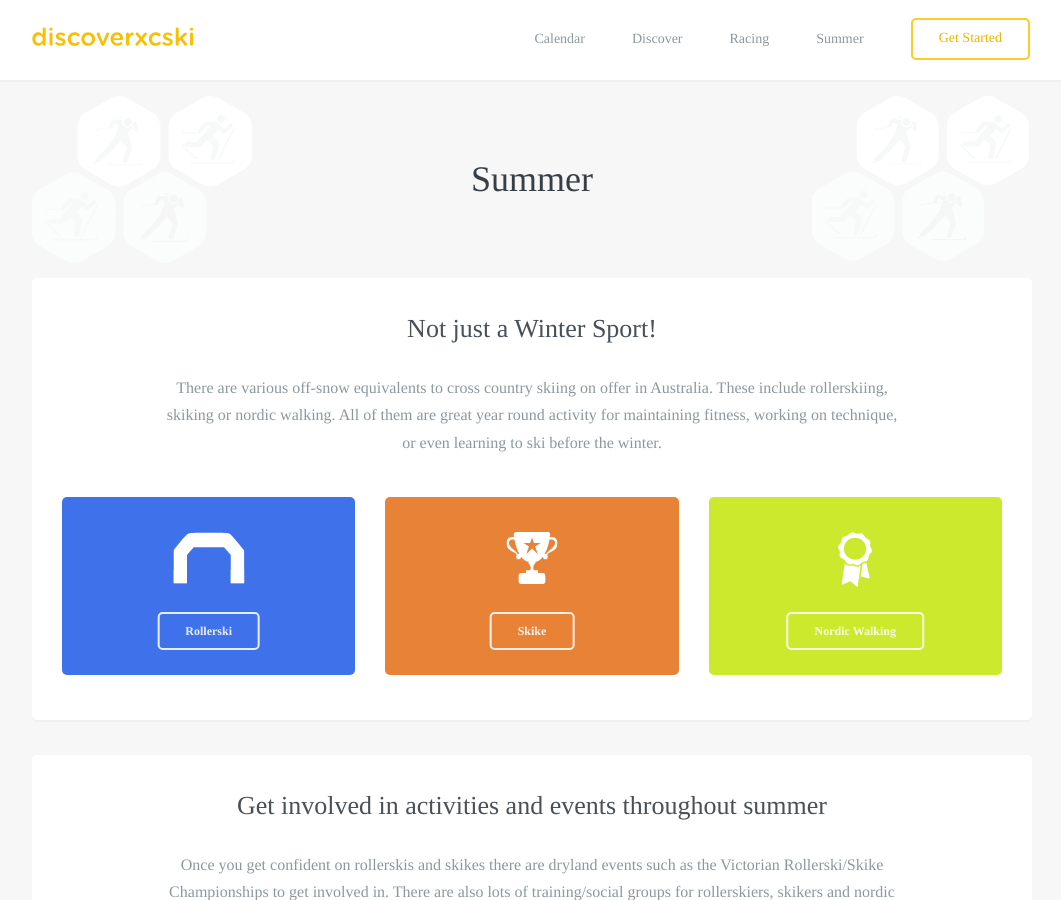
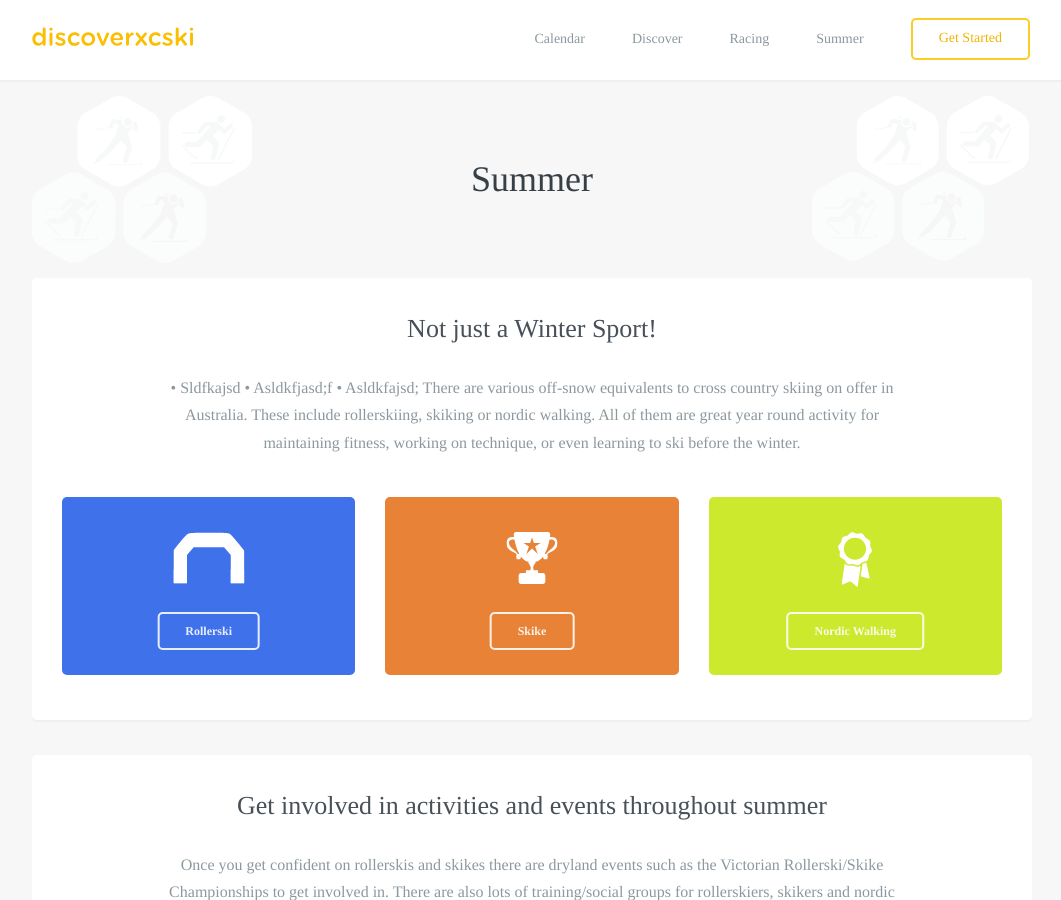
Before and after one commit to robcatto/robcatto.github.io, a Jekyll site: the page built from get-started/resorts/index.html, in a window 1280 px wide and 900 px high. Shown: the whole window, without its empty margins (108-1169 px from the left). Built offline with Jekyll 4.4.1, drawn with Linux system fonts in a browser that asks for light colours; some web fonts are replaced; Markdown is read by kramdown in place of the engine named in the settings.

Commit message:
Update index.html

```diff
--- a/get-started/resorts/index.html
+++ b/get-started/resorts/index.html
@@ -35,6 +35,10 @@ layout: default
                  <section class="mobile_section" style="padding-bottom: 45px">
                 <h3>Not just a Winter Sport!</h3>
                 <p>
+                        •	Sldfkajsd
+•	Asldkfjasd;f
+•	Asldkfajsd;
+
                     There are various off-snow equivalents to cross country skiing on offer in Australia. These include rollerskiing, skiking or nordic walking.  All of them are great year round activity for maintaining fitness, working on technique, or even learning to ski before the winter.
                 </p>
                 <div class="row" style="max-width: 970px;">
```
